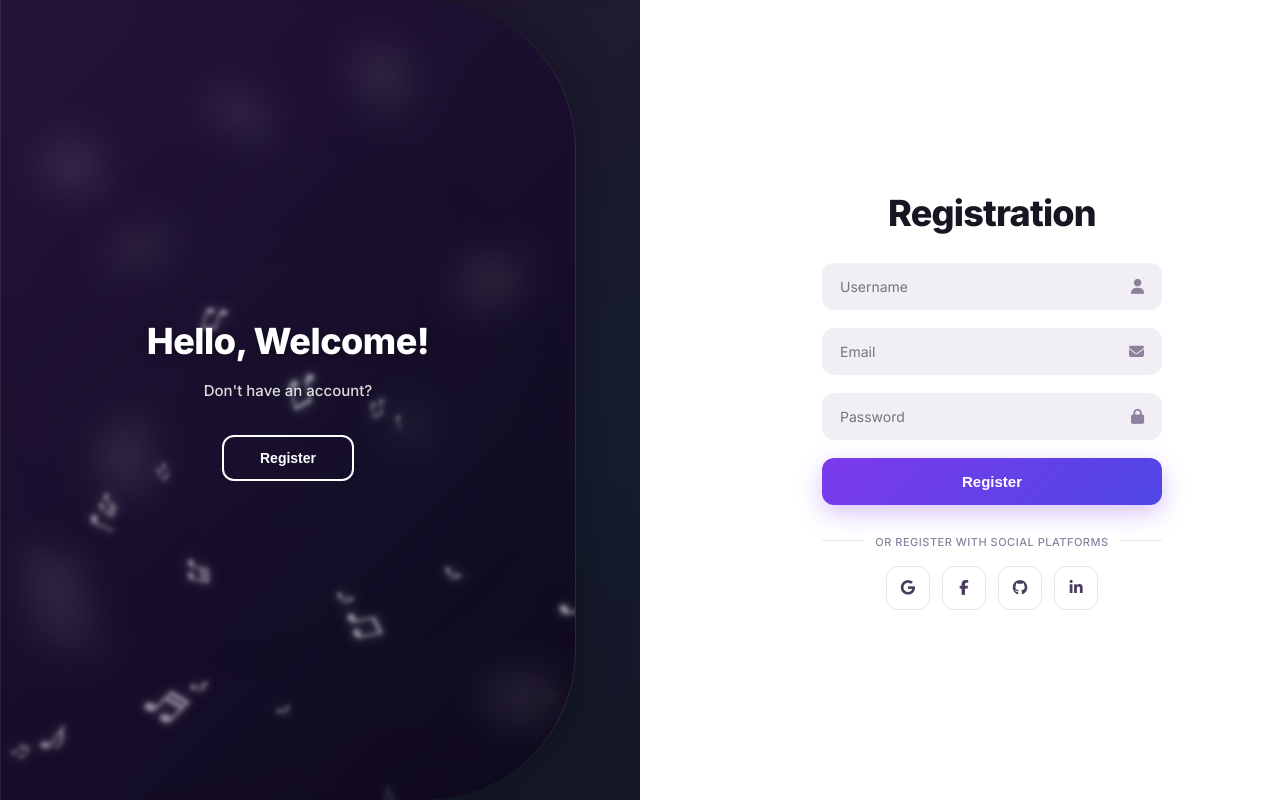
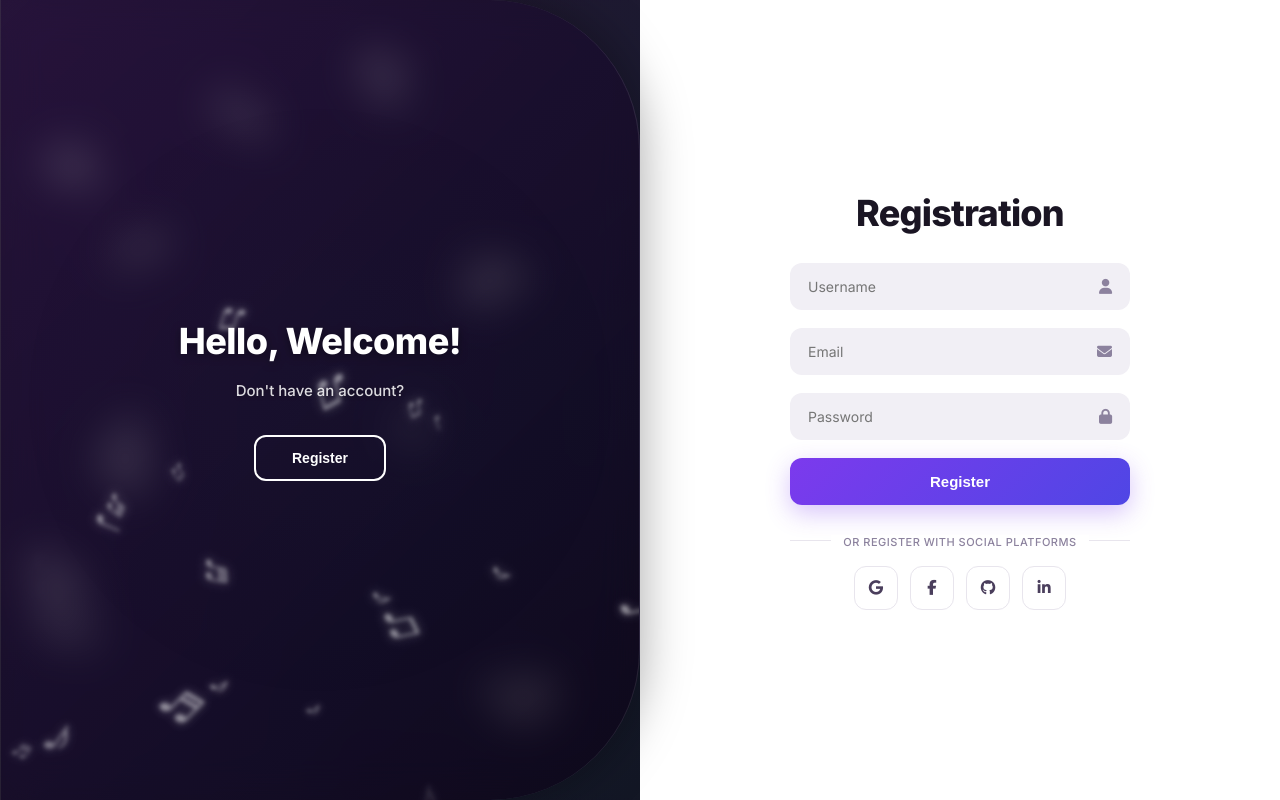
Before and after one commit to emretrkdnmz/expressAndReact, a React (Vite) app in the folder frontend/: page / in a window 1280 px wide. Built offline with nearby package versions, Linux system fonts and the light colour scheme.

Commit message:
style: divide desktop login into perfect 50/50 split and adjust translate values to 100%

```diff
--- a/frontend/src/Login.css
+++ b/frontend/src/Login.css
@@ -33,7 +33,7 @@
 
 /* DUAL PANELS (Desktop: 55% Form area, Opak White to block background animation) */
 .auth-panel {
-  width: 55% !important;
+  width: 50% !important;
   height: 100vh !important;
   display: flex !important;
   flex-direction: column !important;
@@ -47,11 +47,11 @@
 }
 
 .left-panel {
-  padding: 40px 10% 40px 5% !important;
+  padding: 40px !important;
 }
 
 .right-panel {
-  padding: 40px 5% 40px 10% !important;
+  padding: 40px !important;
 }
 
 /* Active panel transparency state based on sliding overlay position */
@@ -276,7 +276,7 @@
   position: absolute !important;
   top: 0 !important;
   left: 0 !important;
-  width: 45% !important;
+  width: 50% !important;
   height: 100vh !important;
   /* High-Transparency Purple Glassmorphism Gradient! */
   background: linear-gradient(135deg, rgba(35, 18, 58, 0.65) 0%, rgba(13, 4, 22, 0.75) 100%) !important;
@@ -303,7 +303,7 @@
 }
 
 .view-register .auth-desktop-overlay {
-  transform: translateX(122.2%) !important;
+  transform: translateX(100%) !important;
   border-radius: 150px 0 0 150px !important;
 }
 
```
